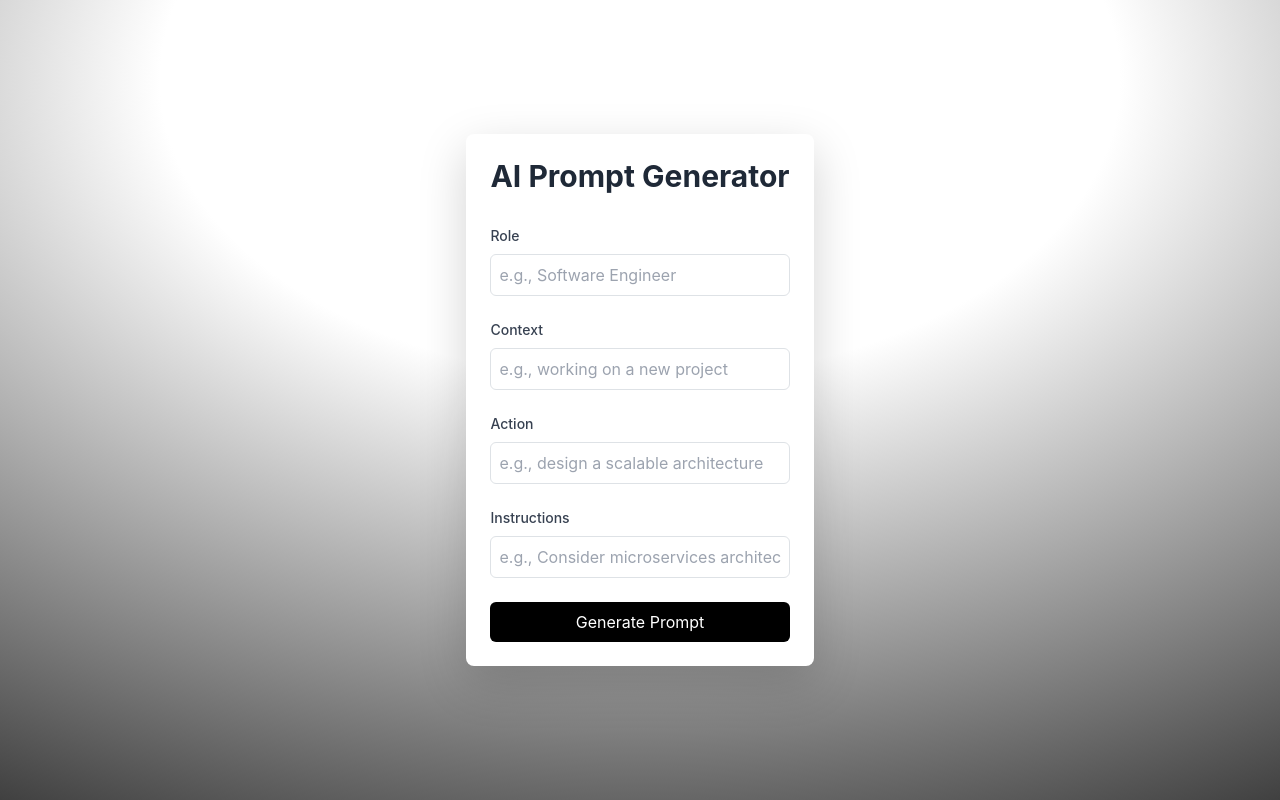
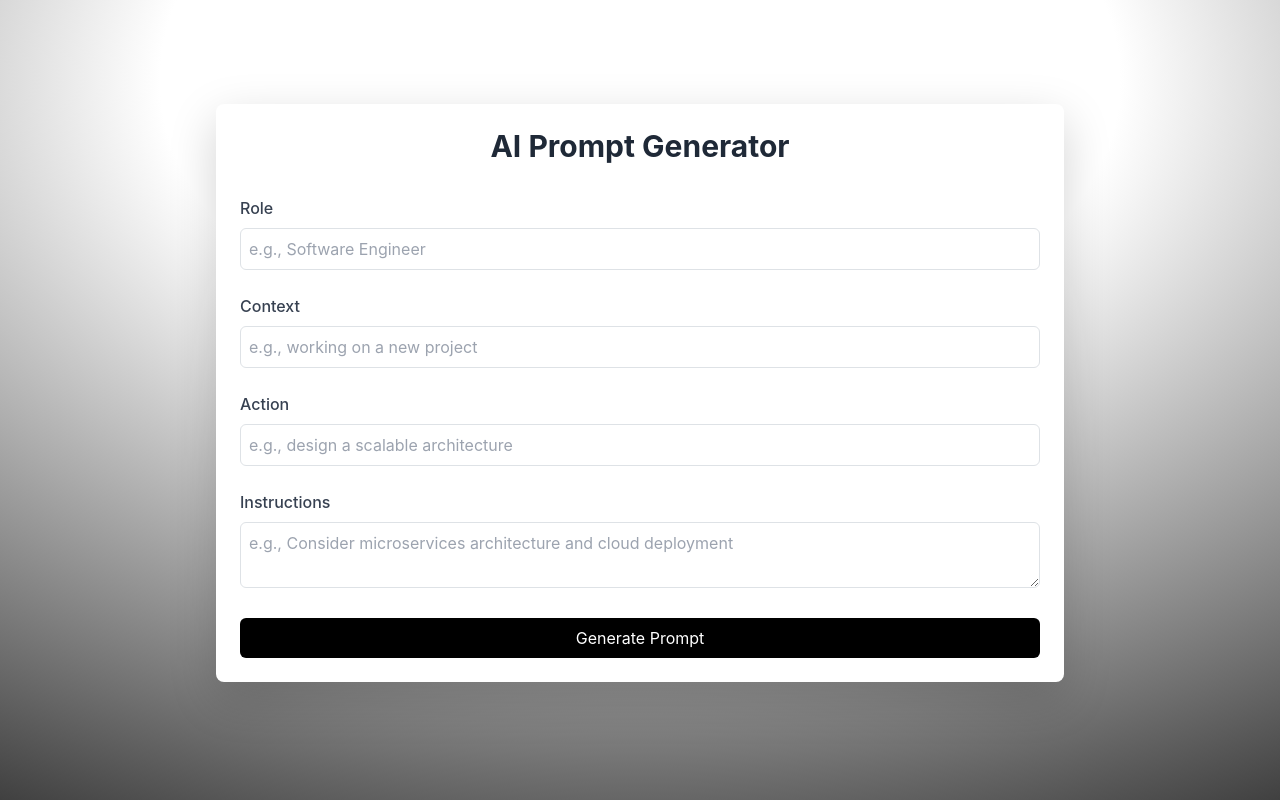
Before and after one commit to pathakjiop/Prompt-AI, a React (Create React App) app in the folder frontend/: page / in a window 1280 px wide. Built offline with nearby package versions, Linux system fonts and the light colour scheme.

Commit message:
Minor Changes

```diff
--- a/frontend/src/components/promptgenerator.js
+++ b/frontend/src/components/promptgenerator.js
@@ -9,6 +9,18 @@ export default function PromptGenerator() {
     const [loading, setLoading] = useState(false);
 
     async function handleSubmit() {
+        // Validate inputs
+        const role = document.getElementById("role").value.trim();
+        const context = document.getElementById("context").value.trim();
+        const action = document.getElementById("action").value.trim();
+        const instructions = document.getElementById("instructions").value.trim();
+
+        // Check if any input is empty
+        if (!role || !context || !action || !instructions) {
+            setError("Please fill in all fields");
+            return;
+        }
+
         setLoading(true);
         setError(null);
 
@@ -19,10 +31,10 @@ export default function PromptGenerator() {
                     "Content-Type": "application/json",
                 },
                 body: JSON.stringify({
-                    role: document.getElementById("role").value,
-                    context: document.getElementById("context").value,
-                    action: document.getElementById("action").value,
-                    instructions: document.getElementById("instructions").value,
+                    role,
+                    context,
+                    action,
+                    instructions,
                 }),
             });
 
@@ -32,9 +44,10 @@ export default function PromptGenerator() {
                 throw new Error(data.message || 'Something went wrong');
             }
 
+            // Ensure both prompts are set, even if enhanced is empty
             setPrompts({
-                original: data.data.original_prompt,
-                enhanced: data.data.enhanced_prompt
+                original: data.data.original_prompt || "No original prompt generated",
+                enhanced: data.data.enhanced_prompt || data.data.original_prompt
             });
         } catch (error) {
             setError(error.message);
@@ -45,18 +58,14 @@ export default function PromptGenerator() {
     }
 
     return (
-        <div
-            className={`min-h-screen flex items-center justify-center ${
-                prompts.original ? 'bg-gray-100' : 'bg-white'
-            } [background:radial-gradient(125%_125%_at_50%_10%,#fff_30%,#000_100%)]`}
-        >
-            <div className="max-w-4xl mx-auto p-6 h-auto">
+        <div className="absolute inset-0 z-10 h-full w-auto bg-white [background:radial-gradient(125%_125%_at_50%_10%,#fff_30%,#000_100%)]">
+        <div className="max-w-4xl mx-auto p-6 m-20 h-auto">
             <div className="bg-white rounded-lg shadow-lg p-6">
-                    <h1 className="text-3xl font-bold mb-8 text-gray-800">AI Prompt Generator</h1>
+                <h1 className="text-3xl text-center font-bold mb-8 text-gray-800 ">AI Prompt Generator</h1>
 
                 <div className="space-y-6">
                     <div className="space-y-2">
-                            <label htmlFor="role" className="block text-sm font-medium text-gray-700">
+                        <label htmlFor="role" className="block text-m font-medium text-gray-700">
                             Role
                         </label>
                         <input
@@ -69,7 +78,7 @@ export default function PromptGenerator() {
                     </div>
 
                     <div className="space-y-2">
-                            <label htmlFor="context" className="block text-sm font-medium text-gray-700">
+                        <label htmlFor="context" className="block text-m font-medium text-gray-700">
                             Context
                         </label>
                         <input
@@ -82,7 +91,7 @@ export default function PromptGenerator() {
                     </div>
 
                     <div className="space-y-2">
-                            <label htmlFor="action" className="block text-sm font-medium text-gray-700">
+                        <label htmlFor="action" className="block text-m font-medium text-gray-700">
                             Action
                         </label>
                         <input
@@ -95,10 +104,10 @@ export default function PromptGenerator() {
                     </div>
 
                     <div className="space-y-2">
-                            <label htmlFor="instructions" className="block text-sm font-medium text-gray-700">
+                        <label htmlFor="instructions" className="block text-m font-medium text-gray-700">
                             Instructions
                         </label>
-                            <input
+                        <textarea
                             type="text"
                             id="instructions"
                             className="w-full p-2 border rounded-md"
```
Lines whose indentation alone changed are shown as unchanged.
